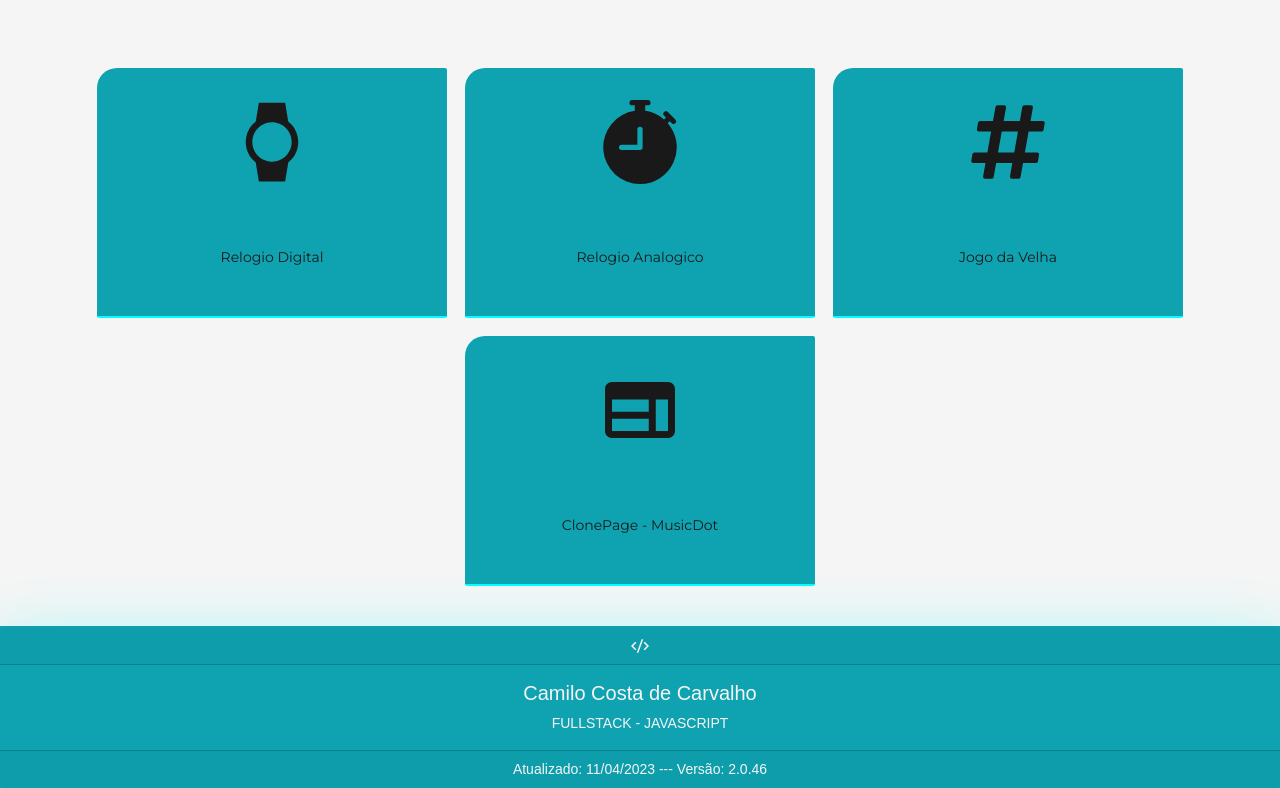
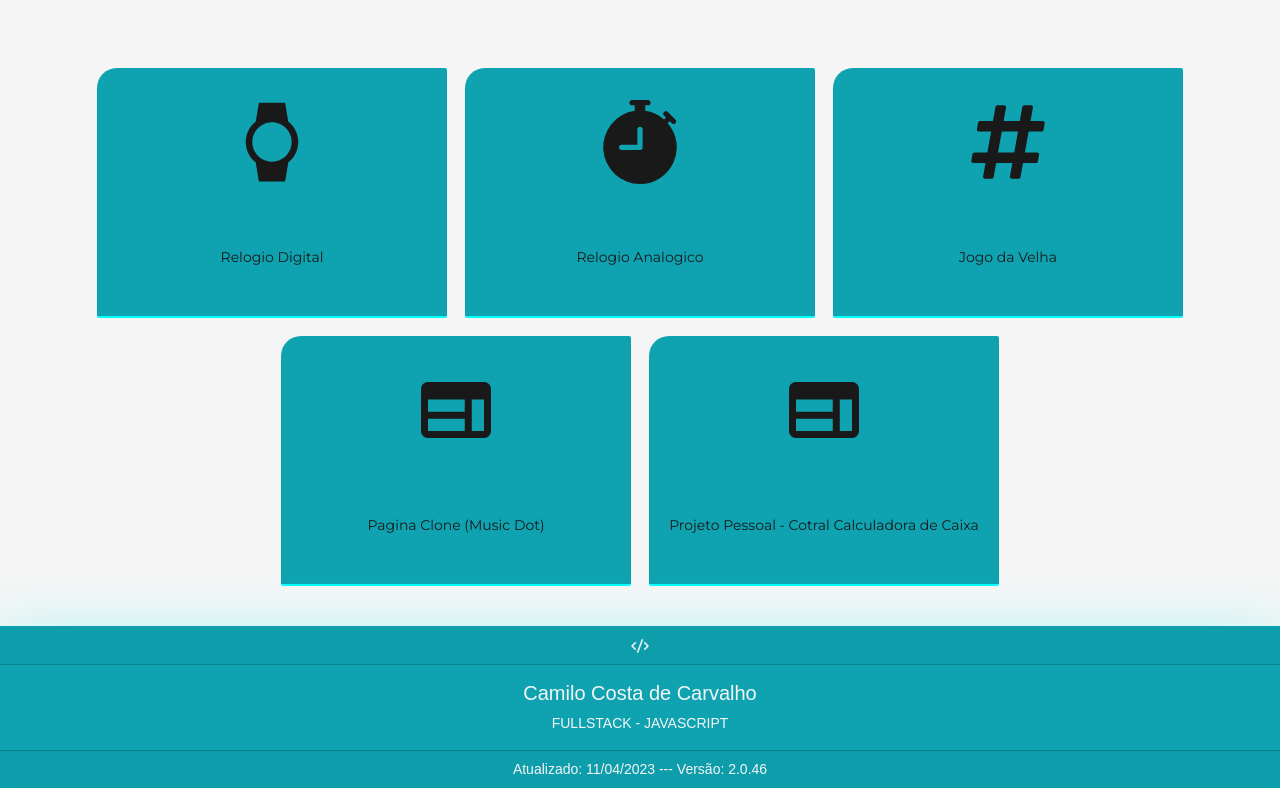
Before and after one commit to CamiloCCarvalho/portifolio-v2, a React (Vite) app: page / in a window 1280 px wide. Shown: the part 1459-2247 px from the top of the page. Built offline with nearby package versions, Linux system fonts and the light colour scheme.

Commit message:
Pequenos ajustes do portifolio com inclusão do projeto pessoal

```diff
--- a/src/components/home/intro/index.tsx
+++ b/src/components/home/intro/index.tsx
@@ -1,4 +1,5 @@
-import {useState, useEffect, useRef} from 'react'
+import { useState, useEffect, useRef } from 'react'
+import { Link } from 'react-router-dom'
 import local_camilo_cv from '../../../utils/localDocs'
 
 import {BoxLeft, BoxRight, Buttons, MyButton, MyButtonHighLight, Title, HomeText, HomeTextPersonal, TypedText, CursorText, HomeImage, Intro} from './styles'
@@ -71,11 +72,11 @@ const ContainerIntro:React.FC = () => {
             <BoxLeft>
                 <HomeImage src="https://raw.githubusercontent.com/CamiloCCarvalho/portifolio-v2/main/src/assets/camilocosta.png" alt="ImG"/>
                 <Buttons>
-                    <a href={local_camilo_cv} target="_blank">
+                    <Link to={local_camilo_cv} target="_blank">
                         <MyButtonHighLight type="button" className="btn">
                         Curriculo PDF
                         </MyButtonHighLight>
-                    </a>
+                    </Link>
                     <a href="/#projects">
                         <MyButton type="button" className="btn">
                         Portifólio
--- a/src/components/home/port/index.tsx
+++ b/src/components/home/port/index.tsx
@@ -51,7 +51,16 @@ const ContainerPort:React.FC = () => {
                 <CardProject>
                     <MdOutlineWeb size="84"/>
                     <NameProject>
-                        ClonePage - MusicDot
+                        Pagina Clone (Music Dot)
+                    </NameProject>
+                </CardProject>
+            </Link>
+
+            <Link className="linkRef" to="https://cotral.vercel.app" target="_blank">
+                <CardProject>
+                    <MdOutlineWeb size="84"/>
+                    <NameProject>
+                        Projeto Pessoal - Cotral Calculadora de Caixa
                     </NameProject>
                 </CardProject>
             </Link>
```
